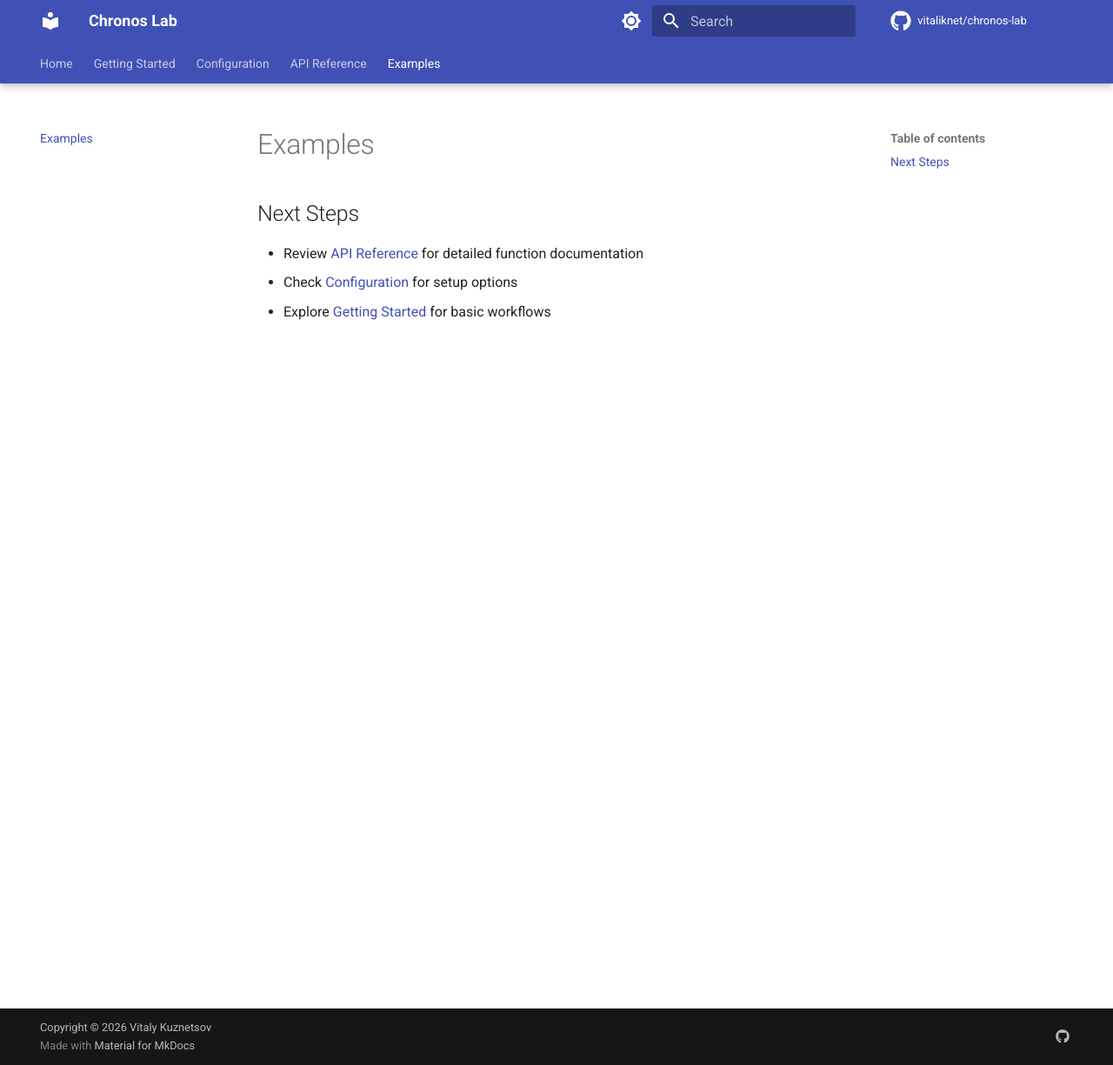
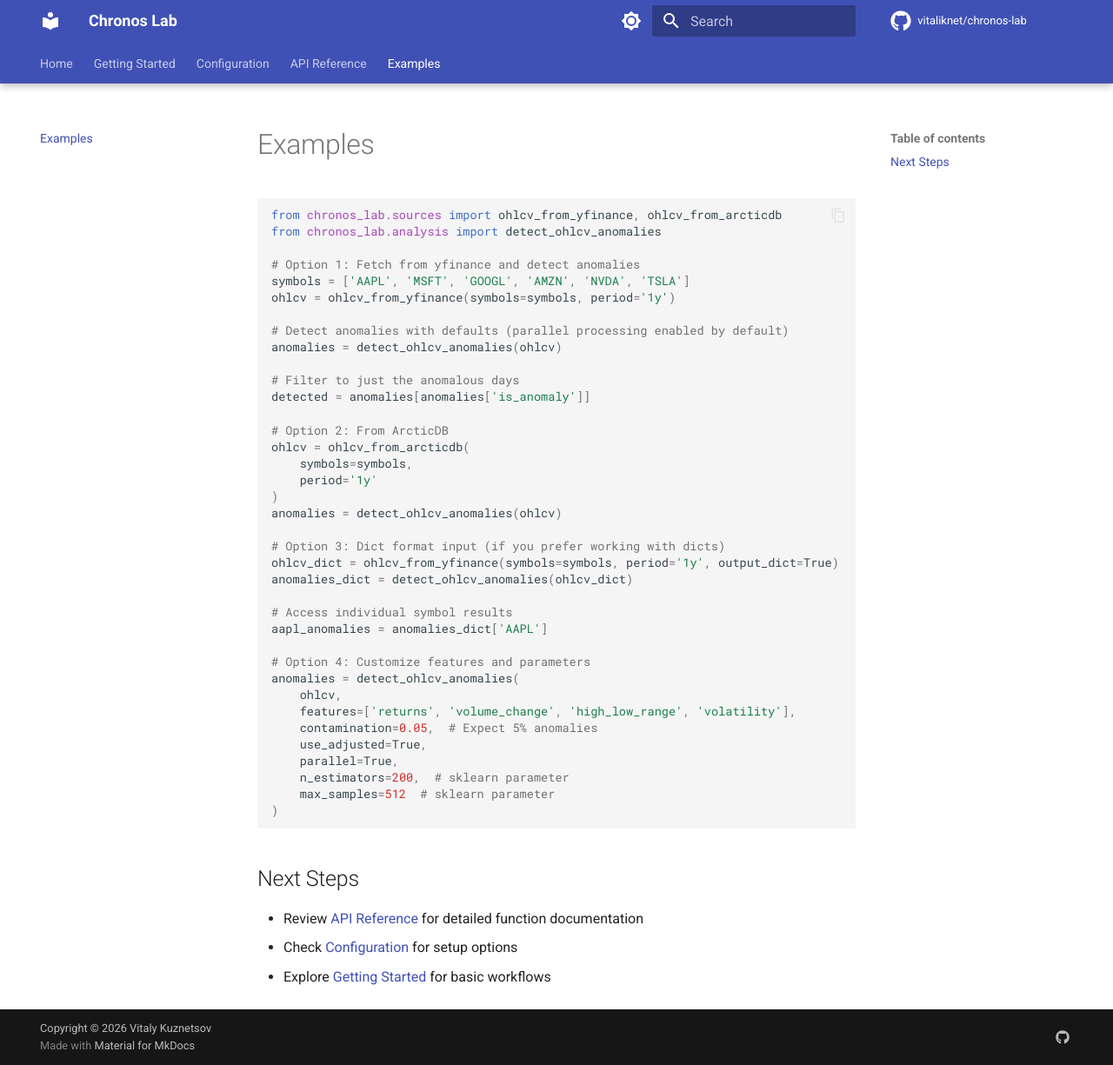
Before and after one commit to vitaliknet/chronos-lab, an MkDocs documentation site: the page built from docs/examples.md, in a window 1280 px wide and 1225 px high. Shown: the whole window at 87% size. Built offline with MkDocs 1.6.1 and Material for MkDocs 9.7.7, drawn with Linux system fonts in a browser that asks for light colours; comment, search, counter and statistics services are not loaded; the version menu is left out.

Commit message:
Add optional `analysis` dependencies for ML and graphing tools
- Add `scikit-learn` and `sf-hamilton[visualization]` as optional `analysis` dependencies in `pyproject.toml`.
- Update `uv.lock` to include `scikit-learn`, `sf-hamilton`, and related dependencies (`joblib`, `networkx`, etc.).
- Extend `provides-extras` with an `analysis` key.

````diff
--- a/docs/examples.md
+++ b/docs/examples.md
@@ -1,4 +1,44 @@
 # Examples
+
+```python
+from chronos_lab.sources import ohlcv_from_yfinance, ohlcv_from_arcticdb
+from chronos_lab.analysis import detect_ohlcv_anomalies
+
+# Option 1: Fetch from yfinance and detect anomalies
+symbols = ['AAPL', 'MSFT', 'GOOGL', 'AMZN', 'NVDA', 'TSLA']
+ohlcv = ohlcv_from_yfinance(symbols=symbols, period='1y')
+
+# Detect anomalies with defaults (parallel processing enabled by default)
+anomalies = detect_ohlcv_anomalies(ohlcv)
+
+# Filter to just the anomalous days
+detected = anomalies[anomalies['is_anomaly']]
+
+# Option 2: From ArcticDB
+ohlcv = ohlcv_from_arcticdb(
+    symbols=symbols,
+    period='1y'
+)
+anomalies = detect_ohlcv_anomalies(ohlcv)
+
+# Option 3: Dict format input (if you prefer working with dicts)
+ohlcv_dict = ohlcv_from_yfinance(symbols=symbols, period='1y', output_dict=True)
+anomalies_dict = detect_ohlcv_anomalies(ohlcv_dict)
+
+# Access individual symbol results
+aapl_anomalies = anomalies_dict['AAPL']
+
+# Option 4: Customize features and parameters
+anomalies = detect_ohlcv_anomalies(
+    ohlcv,
+    features=['returns', 'volume_change', 'high_low_range', 'volatility'],
+    contamination=0.05,  # Expect 5% anomalies
+    use_adjusted=True,
+    parallel=True,
+    n_estimators=200,  # sklearn parameter
+    max_samples=512  # sklearn parameter
+)
+```
 
 ## Next Steps
 
--- a/pyproject.toml
+++ b/pyproject.toml
@@ -51,6 +51,10 @@
     "boto3>=1.42.30",
     "botocore>=1.42.30"
 ]
+analysis = [
+    "sf-hamilton[visualization]>=1.50.0",
+    "scikit-learn>=1.3.0",
+]
 
 [build-system]
 requires = ["hatchling"]
````
Also changed, not shown: 1 other file.
